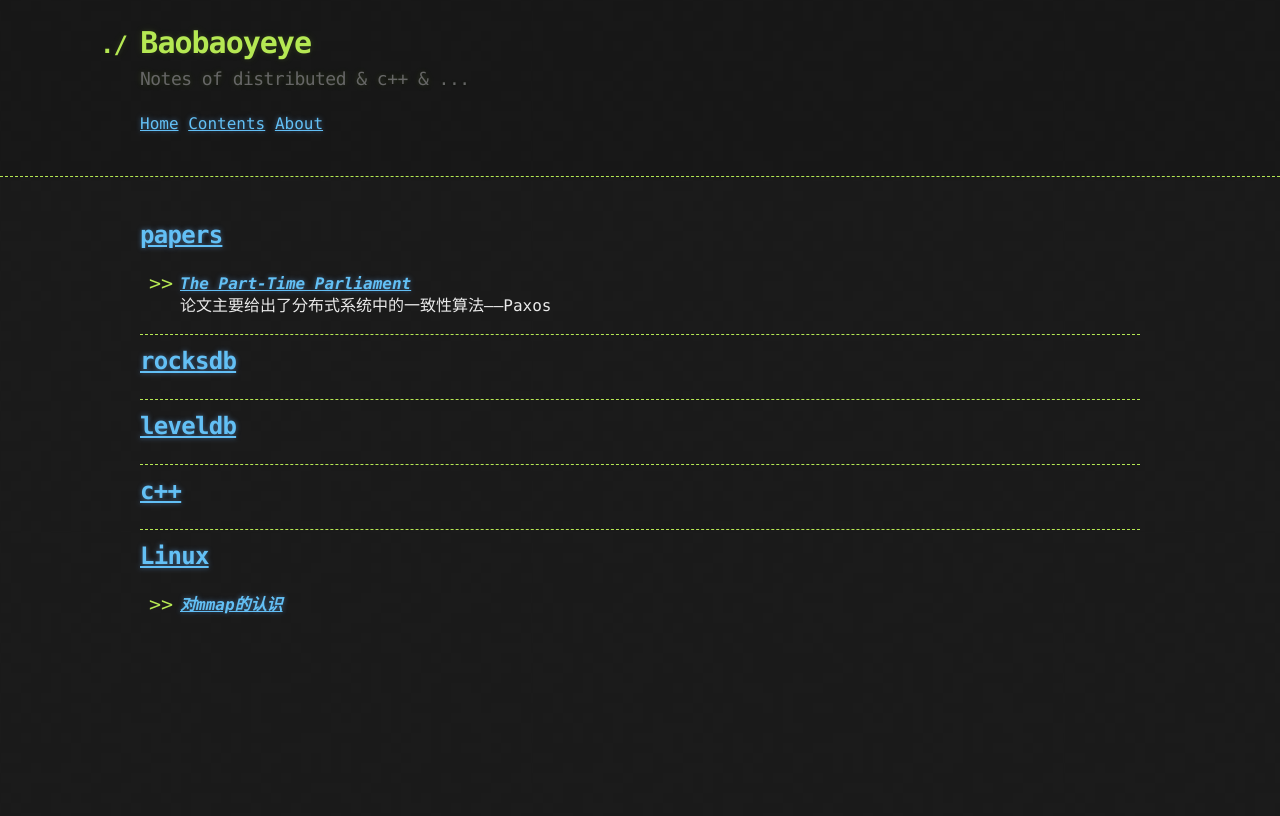
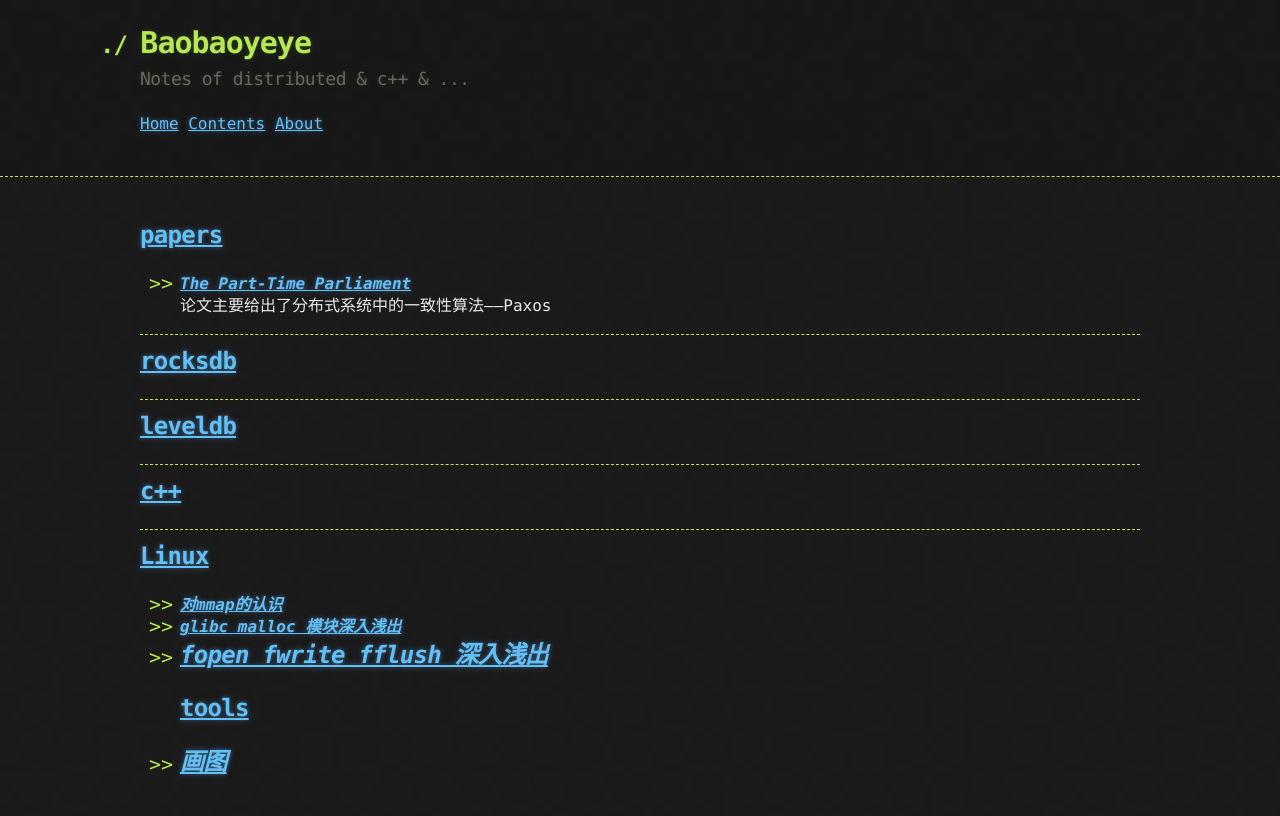
Before and after one commit to baobaoyeye/baobaoyeye.github.io, a Jekyll site: the page built from index.md, in a window 1280 px wide. Shown: the top 816 px of the page. Built offline with Jekyll 4.4.1, drawn with Linux system fonts in a browser that asks for light colours; our own code applies the rules of GitHub Pages for plain Markdown files.

Commit message:
add tools

```diff
--- a/index.md
+++ b/index.md
@@ -16,3 +16,9 @@ layout: default
 ---
 ##  [**Linux**](/contents/linux)
 * [***对mmap的认识***](/contents/mmap)
+* [***glibc malloc 模块深入浅出***](contents/malloc)
+* [***fopen fwrite fflush 深入浅出***](contents/fxxx)
+---
+##  [**tools**](/contents/tools)
+* [***画图***](/contents/draw)
+---
```
